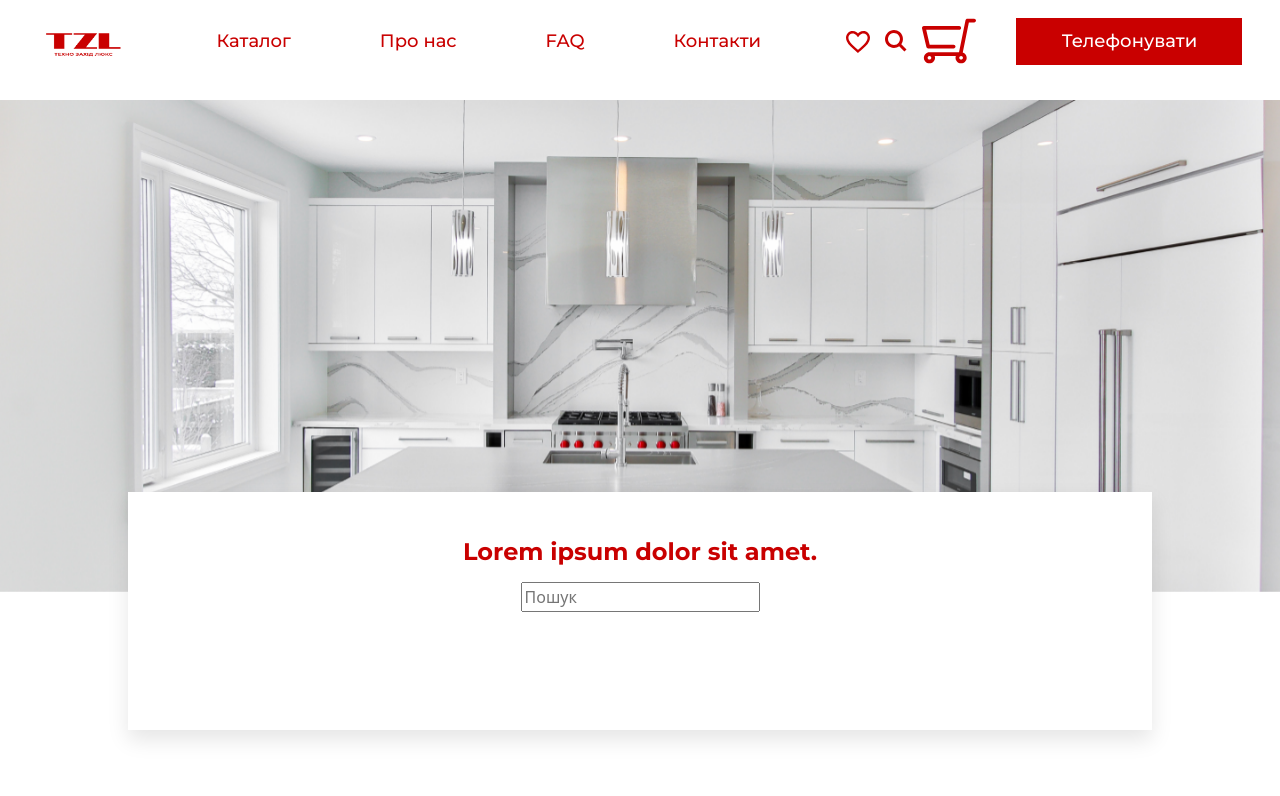
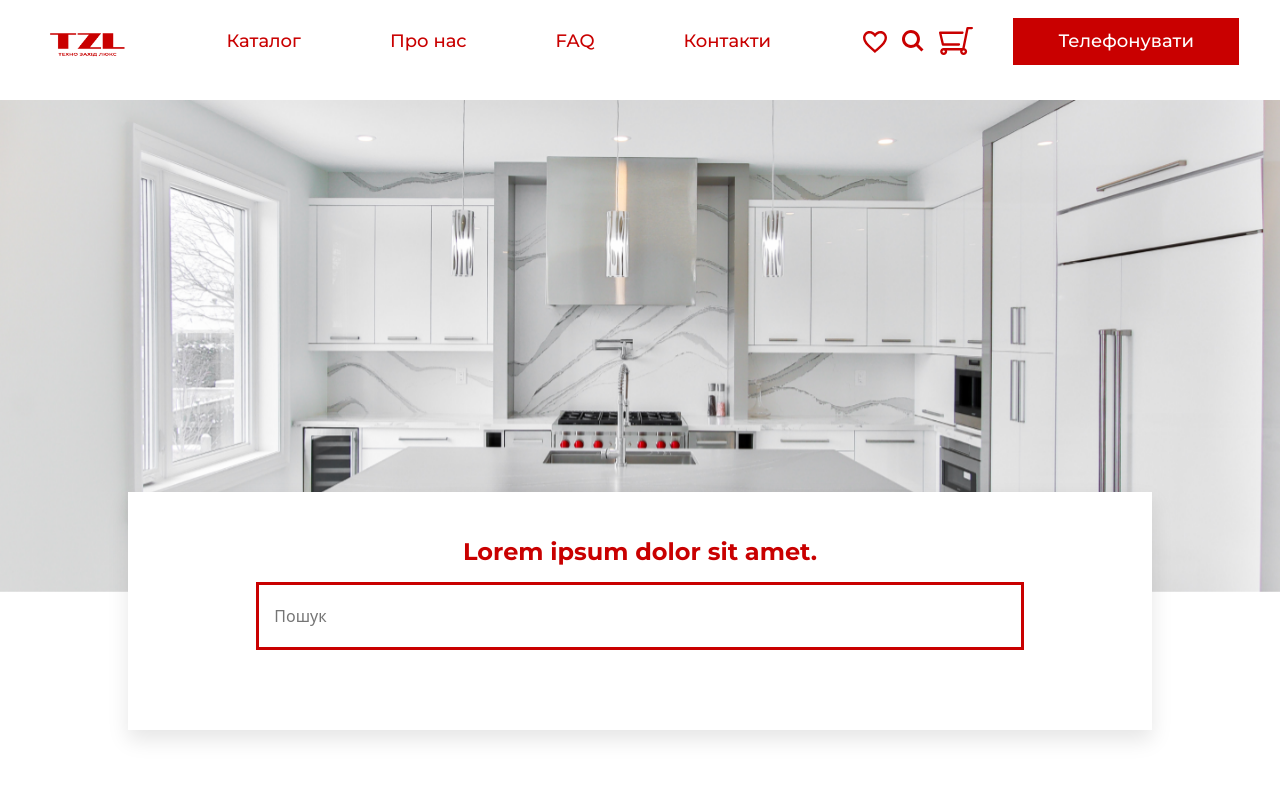
Before and after one commit to vikmay/Exam-Maikut-Bolonnyi, a Next.js app: page / in a window 1280 px wide. Shown: the top 796 px of the page. Built offline with nearby package versions, Linux system fonts and the light colour scheme.

Commit message:
working on search

```diff
--- a/src/components/cart/index.tsx
+++ b/src/components/cart/index.tsx
@@ -15,7 +15,7 @@ interface Props {
   imported?:boolean;
 }
 
-const Cart = ({ className = '', newImage, imageSize = { width: 54, height: 54 },imported}: Props) => {
+const Cart = ({ className = '', newImage, imageSize = { width: 34, height: 34 },imported}: Props) => {
   const totalItems = useAppSelector(totalCartItemsSelector);
   return (
     <>
--- a/src/components/dropdownsearch/index.module.scss
+++ b/src/components/dropdownsearch/index.module.scss
@@ -1,5 +1,15 @@
-.search_container {
+@import "../../styles/variables.scss";
 
+.search_input {
+    position: relative;
+    width: 60vw;
+    background: $primary-bg-color;
+    border: 3px solid $primary-color;
+    display: flex;
+    flex-direction: column;
+    justify-content: center;
+    align-items: center;
+    padding: 19px 2%;
 }
 
 .search_list {
@@ -18,6 +28,6 @@
 }
 .crossBtn {
     position: absolute;
-    right: -10%;
-    top: -50px;
+    right: 10px;
+    top: 20px;
 }
--- a/src/components/dropdownsearch/index.tsx
+++ b/src/components/dropdownsearch/index.tsx
@@ -46,7 +46,7 @@ const DropdownSearch = () => {
   return (
     <div className={s.search_container}>
       <input
-        className="search__input"
+        className={s.search_input}
         type="search"
         value={searchText}
         onChange={handleSearch}
--- a/src/pages/catalog/index.module.scss
+++ b/src/pages/catalog/index.module.scss
@@ -38,12 +38,12 @@
 }
 
 .cart_container {
-  width: 99%;
+  width: fit-content;
   position: sticky;
   display: flex;
   justify-content: end;
   bottom: 20px;
-  margin-right: -100vw;
+  margin-left: 90vw;
   z-index: 2;
 
   @media screen and (max-width: 850px) {
--- a/src/pages/catalog/index.tsx
+++ b/src/pages/catalog/index.tsx
@@ -13,7 +13,6 @@ import Filter from "@/components/filter";
 import getQuantityLabel from "@/utils/quantityLabel";
 import Cart from "@/components/cart";
 import NewCartImg from "@/../public/images/AddToCartBtn.png";
-import { brotliDecompress } from "zlib";
 
 const ProductListPage: React.FC = () => {
   const dispatch = useDispatch();
@@ -135,10 +134,7 @@ const ProductListPage: React.FC = () => {
         </Row>
       </Container>
       <div className={s.cart_container}>
-        <Cart
-          newImage={NewCartImg}
-         imported={true}
-        />
+        <Cart imageSize={{width: 60, height: 60}} newImage={NewCartImg} imported={true} />
       </div>
     </>
   );
```
